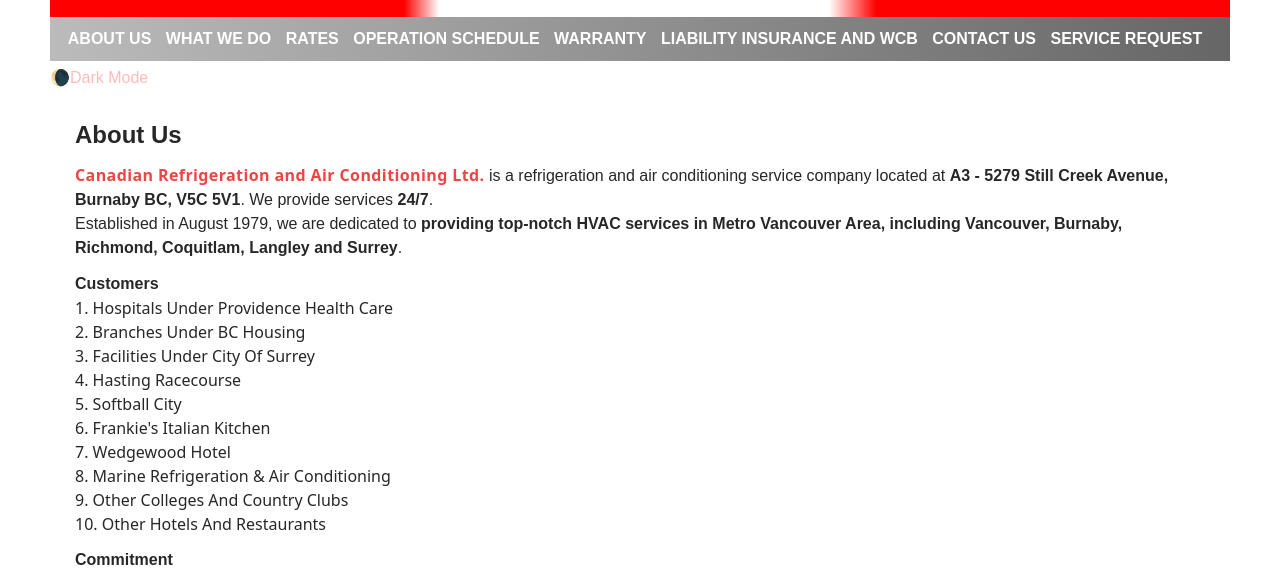
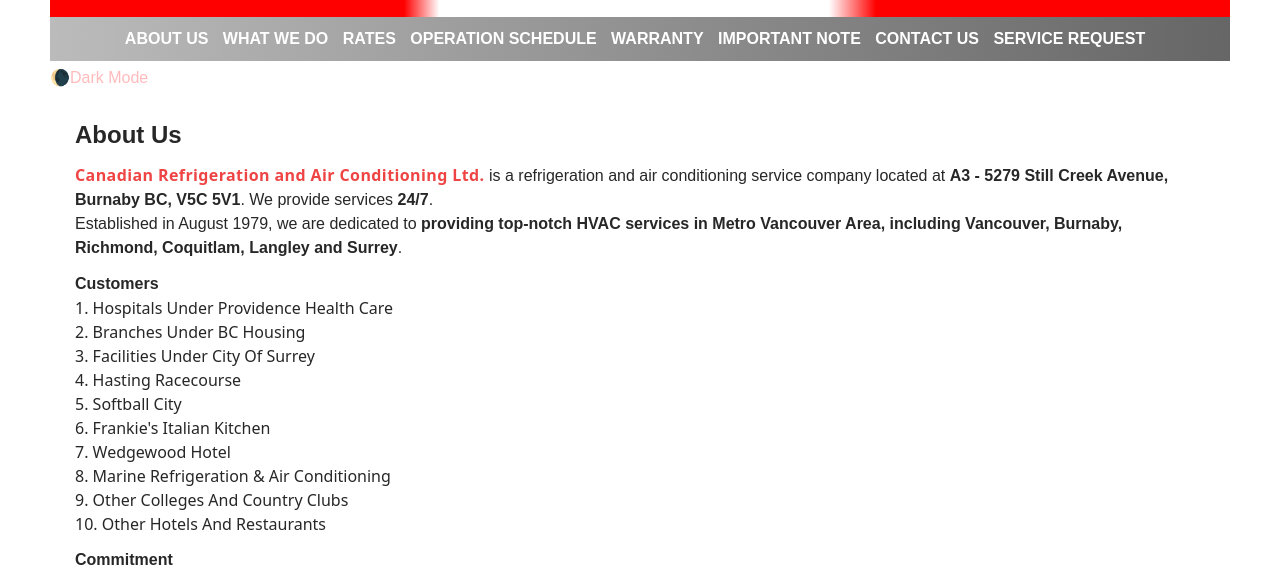
Before and after one commit to canadianrefrigeration/canadianrefrigeration.github.io, a website: page index.html in a window 1280 px wide. Shown: the part 217-786 px from the top of the page. Drawn offline with nearby package versions, Linux system fonts and the light colour scheme.

Commit message:
Change wordings

```diff
--- a/index.html
+++ b/index.html
@@ -47,7 +47,7 @@
             <li><a href="#rates">Rates</a></li>
             <li><a href="#hours">Operation Schedule</a></li>
             <li><a href="#warranty">Warranty</a></li>
-            <li><a href="#note">Liability Insurance and WCB</a></li>
+            <li><a href="#note">Important Note</a></li>
             <li><a href="#contact">Contact Us</a></li>
             <li><a href="#request">Service Request</a></li>
         </ul>
```
